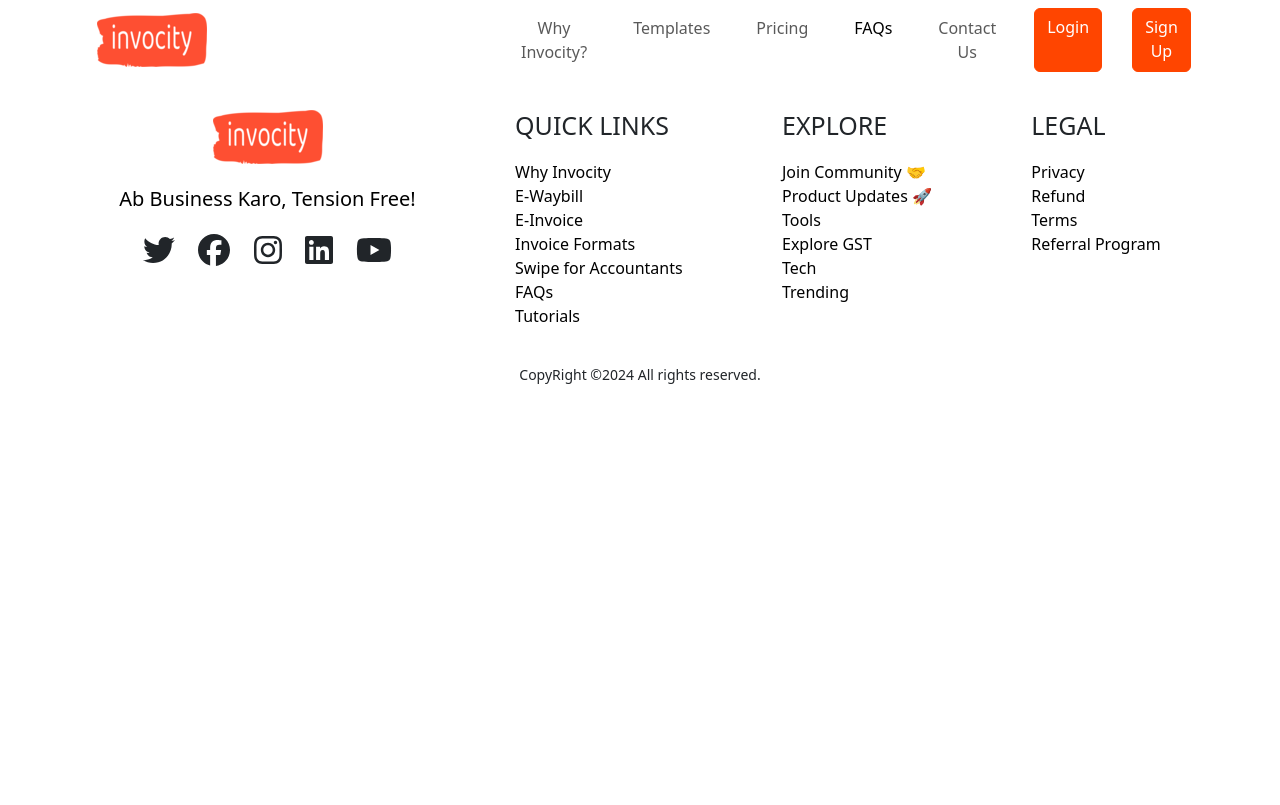
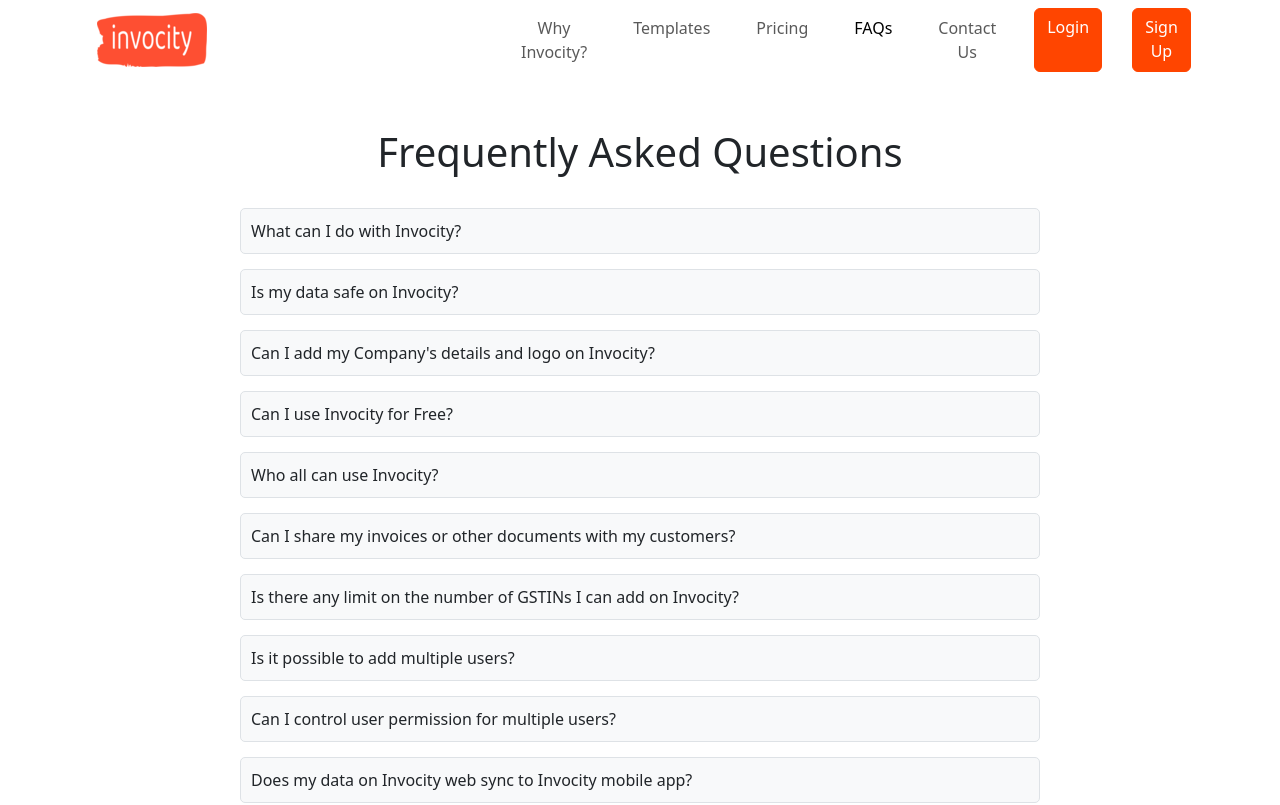
Before and after one commit to avishala8/invocity, a React (Create React App) app in the folder invocity_frontend/: page /FAQs in a window 1280 px wide. Shown: the top 805 px of the page. Built offline with nearby package versions, Linux system fonts and the light colour scheme.

Commit message:
added FAQ section

```diff
--- a/invocity_frontend/package.json
+++ b/invocity_frontend/package.json
@@ -25,6 +25,9 @@
     "test": "react-scripts test",
     "eject": "react-scripts eject"
   },
+  "engines": {
+    "node": ">=16.0.0"
+  },
   "eslintConfig": {
     "extends": [
       "react-app",
--- a/invocity_frontend/src/App.js
+++ b/invocity_frontend/src/App.js
@@ -6,6 +6,7 @@
 import Templates from "./components/Templates";
 import { BrowserRouter, Routes, Route } from "react-router-dom";
 import "bootstrap/dist/css/bootstrap.css";
+import FAQSection from "./components/FAQSection";
 
 function App() {
   return (
@@ -15,6 +16,7 @@
         <Route path="/" element={<HomeGuest />} />
         <Route path="/aboutus" element={<Aboutus />} />
         <Route path="/templates" element={<Templates />} />
+        <Route path="/FAQs" element={<FAQSection />} />
       </Routes>
       <Footer />
     </BrowserRouter>
--- a/invocity_frontend/src/assets/styles/custom.css
+++ b/invocity_frontend/src/assets/styles/custom.css
@@ -58,6 +58,10 @@
 
 .footer {
   margin: 30px 0 20px 0;
+}
+.separator-line {
+  border: 1px solid #e0e0e0;
+  margin: 20px 0 60px 0;
 }
 .footer-container {
   display: flex;
@@ -129,11 +133,11 @@
 }
 
 .fade-in {
-  animation: slideDown 0.5s ease-in-out;
+  animation: slideDown 0.5s forwards ease-in-out;
 }
 
 .fade-out {
-  animation: slideUp 0.5s ease-in-out;
+  animation: slideUp 0.5s forwards ease-in-out;
 }
 
 .home-container {
@@ -148,3 +152,39 @@
 .home-container-inner {
   padding-left: 15%;
 }
+
+/* FAQ Section */
+.faq-container {
+  width: 100%;
+  max-width: 800px;
+  margin: 0 auto;
+}
+.faq-title {
+  /* font-size: 2rem; */
+  text-align: center;
+  margin: 2rem;
+}
+.faq-section {
+  margin-top: 50px;
+  margin-bottom: 70px;
+}
+
+.faq-item {
+  margin-bottom: 15px;
+}
+
+.faq-question {
+  cursor: pointer;
+  padding: 10px;
+  background: #f8f9fa;
+  border: 1px solid #dee2e6;
+  border-radius: 5px;
+}
+
+.faq-answer {
+  padding: 10px;
+  background: #e9ecef;
+  border: 1px solid #dee2e6;
+  border-radius: 5px;
+  border-top: none;
+}
--- /dev/null
+++ b/invocity_frontend/src/components/FAQItem.jsx
@@ -0,0 +1,12 @@
+import React from "react";
+
+const FAQItem = ({ question, answer, isOpen, onClick }) => (
+  <div className="faq-item">
+    <div className="faq-question" onClick={onClick}>
+      {question}
+    </div>
+    {isOpen && <div className="faq-answer">{answer}</div>}
+  </div>
+);
+
+export default FAQItem;
--- /dev/null
+++ b/invocity_frontend/src/components/FAQSection.jsx
@@ -0,0 +1,94 @@
+import React, { useState } from "react";
+import FAQItem from "./FAQItem";
+
+const FAQs = [
+  {
+    question: "What can I do with Invocity?",
+    answer:
+      "With Invocity you can create all categories of Billing documents like Sales Invoices, Sales Returns, Purchase Invoices, Purchase Orders, Estimates, Manage Inventory in real time with Stock In & Stock Out options, and generate Delivery Challans for Invoices directly. Barcode Scanner and Thermal Print options are also available.",
+  },
+  {
+    question: "Is my data safe on Invocity?",
+    answer:
+      'Invocity stores user data on its cloud using "Bank Grade" 256-bit SSL encryption. Data is not shared with any external parties. Please find the Privacy Policy and Terms for more details.',
+  },
+  {
+    question: "Can I add my Company's details and logo on Invocity?",
+    answer:
+      "Yes, you can add your Company Name, GSTIN, Address and Logo to your invoices.",
+  },
+  {
+    question: "Can I use Invocity for Free?",
+    answer:
+      "Yes, Invocity Mobile app & Web version are absolutely free to use for life-time to create unlimited invoices, purchases, quotations, manage customers/vendors, stock, payments, expenses, share bills via WhatsApp, Email or SMS etc. Start using Invocity for Free!",
+  },
+  {
+    question: "Who all can use Invocity?",
+    answer:
+      "Invocity is a software for all kinds of small businesses, freelancers and Indian Startups. Anyone can start using Invocity to generate Invoices and other documents. All you need to do is sign-up with your mobile number and start using it!",
+  },
+  {
+    question: "Can I share my invoices or other documents with my customers?",
+    answer:
+      "Yes, you can share your Invoices either on Whatsapp, Email or as an invoice link.",
+  },
+  {
+    question:
+      "Is there any limit on the number of GSTINs I can add on Invocity?",
+    answer:
+      "As long as the user remains the same, there is no limit to the number of GSTINs you can add on Invocity.",
+  },
+  {
+    question: "Is it possible to add multiple users?",
+    answer: "Yes.",
+  },
+  {
+    question: "Can I control user permission for multiple users?",
+    answer:
+      "Yes with Invocity you can set user Role Settings for different users.",
+  },
+  {
+    question: "Does my data on Invocity web sync to Invocity mobile app?",
+    answer:
+      "Yes, if you have used the same mobile number to login to Invocity on both mobile app as well as the web. All your data including invoices created, customers added, items added etc. will be synced.",
+  },
+  {
+    question: "Can I receive payments on Invocity?",
+    answer: "Yes.",
+  },
+  {
+    question: "Can I send reminders for pending payments on Invocity?",
+    answer:
+      "Yes , you can directly send reminders to customers for their outstanding payment and keep track of payment ledger on a single Dashboard Screen.",
+  },
+  {
+    question: "Can I recover my data if my system crashes?",
+    answer:
+      "Yes, you need not worry about data recovery at all since all the data is stored on cloud servers. Even if your system or mobile crashes, you can login via another system with your mobile number and recover your data there.",
+  },
+];
+
+const FAQSection = () => {
+  const [openIndex, setOpenIndex] = useState(null);
+
+  const handleToggle = (index) => {
+    setOpenIndex(index === openIndex ? null : index);
+  };
+
+  return (
+    <div className="faq-section faq-container mt-5">
+      <h1 className="faq-title">Frequently Asked Questions</h1>
+      {FAQs.map((faq, index) => (
+        <FAQItem
+          key={index}
+          question={faq.question}
+          answer={faq.answer}
+          isOpen={openIndex === index}
+          onClick={() => handleToggle(index)}
+        />
+      ))}
+    </div>
+  );
+};
+
+export default FAQSection;
--- a/invocity_frontend/src/components/Footer.jsx
+++ b/invocity_frontend/src/components/Footer.jsx
@@ -13,6 +13,7 @@
 function Footer() {
   return (
     <footer className="footer">
+      <hr className="separator-line" />
       <div className="footer-container">
         <div className="logo-container">
           <img src={logo} alt="Invocity" />
--- a/invocity_frontend/src/components/HomeGuest.jsx
+++ b/invocity_frontend/src/components/HomeGuest.jsx
@@ -15,7 +15,7 @@
         setCurrentWordIndex((prevIndex) => (prevIndex + 1) % words.length);
         setFade(true);
       }, 500);
-    }, 2500);
+    }, 3000);
     return () => clearInterval(interval);
   }, []);
 
@@ -23,7 +23,12 @@
     <Container fluid className="home-container ">
       <Row className="home-container-inner">
         <Col md={6} className="py-5 mt-5">
-          <Badge bg="success" className="mb-3">
+          <Badge
+            bg="success"
+            className="mb-4"
+            style={{ backgroundColor: "#00AFD7" }}
+            variant="dot"
+          >
             100% Safe & Secure!
           </Badge>
           <h1 className="display-4 fw-bold">
```
Also changed, not shown: invocity_frontend/src/components/Faq.jsx (deleted), 2 other files (tests, documents, lock files or other folders).
